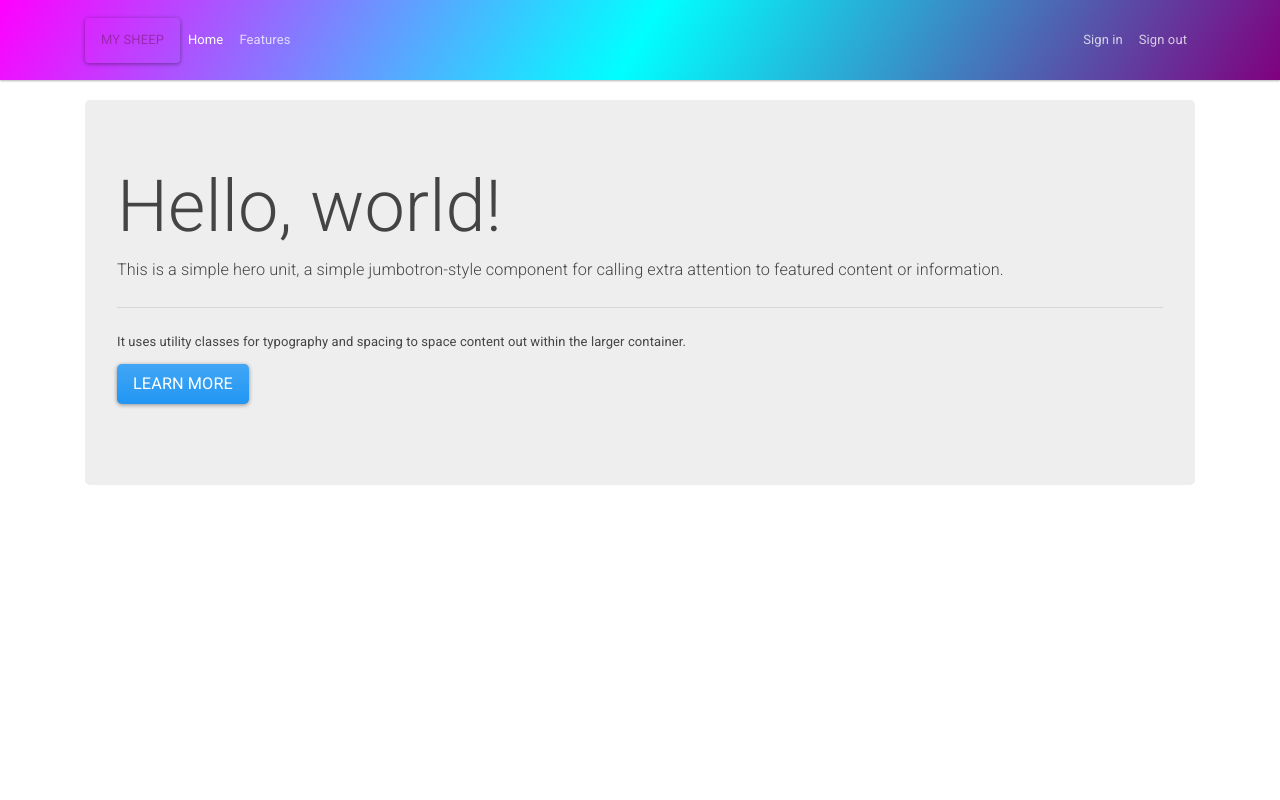
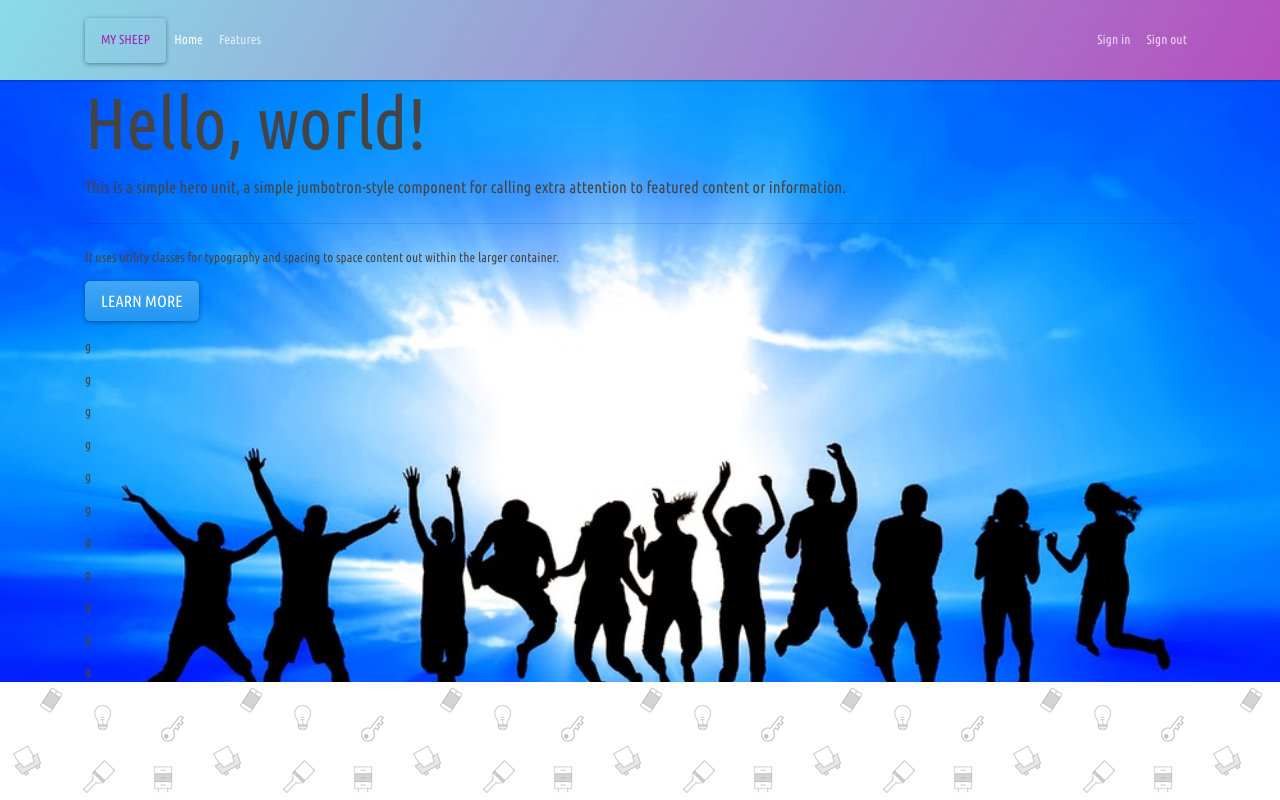
Before and after one commit to amir511/My-Sheep-Flask-edition, a Flask app: page / in a window 1280 px wide. Run offline with Flask 2, Linux system fonts and the light colour scheme; some libraries are stand-ins or nearby versions.

Commit message:
more frontend work

```diff
--- a/static/css/base.css
+++ b/static/css/base.css
@@ -1,3 +1,7 @@
+body{
+    background-image: url("/static/img/doodles.png");
+    font-family: 'Ubuntu Condensed', sans-serif;
+}
 nav{
-    background: linear-gradient(120deg,fuchsia,cyan,purple)
+    background: linear-gradient(120deg,rgb(136, 220, 231),rgb(181, 79, 190))
 }
--- /dev/null
+++ b/static/css/home.css
@@ -0,0 +1,4 @@
+.top{
+    background-image:url("/static/img/youth.jpg");
+    background-size: 100%;
+}
--- a/templates/base.html
+++ b/templates/base.html
@@ -5,8 +5,12 @@
     <meta name="viewport" content="width=device-width, initial-scale=1.0">
     <link rel="stylesheet" href="https://maxcdn.bootstrapcdn.com/bootswatch/4.0.0-beta.3/materia/bootstrap.min.css">
     <script src="https://maxcdn.bootstrapcdn.com/bootstrap/4.0.0-beta.2/js/bootstrap.min.js" integrity="sha384-alpBpkh1PFOepccYVYDB4do5UnbKysX5WZXm3XxPqe5iKTfUKjNkCk9SaVuEZflJ" crossorigin="anonymous"></script>
+    <link href="https://fonts.googleapis.com/css?family=Ubuntu+Condensed" rel="stylesheet">
     <link rel="stylesheet" href="/static/css/base.css">
+    {% block head %}
+    {% endblock %}
     <title>{{ title }}</title>
+
   </head>
   <body>
     <nav class="navbar navbar-expand-lg navbar-dark bg-dark">
@@ -38,9 +42,7 @@
               </div>
 
               </nav>
-        <div class="container">
     {% block body %}
     {% endblock %}
-    </div>
 </body>
 </html>
--- a/templates/home.html
+++ b/templates/home.html
@@ -1,8 +1,12 @@
 {% extends 'base.html' %}
 
+{% block head %}
+<link rel="stylesheet" href="/static/css/home.css">
+{% endblock %}
+
 {% block body %}
-<br>
-<div class="jumbotron">
+<div class="top">
+  <div class="container">
     <h1 class="display-3">Hello, world!</h1>
     <p class="lead">This is a simple hero unit, a simple jumbotron-style component for calling extra attention to featured content or information.</p>
     <hr class="my-4">
@@ -10,5 +14,18 @@
     <p class="lead">
       <a class="btn btn-primary btn-lg" href="#" role="button">Learn more</a>
     </p>
+    <p>g</p>
+    <p>g</p>
+    <p>g</p>
+    <p>g</p>
+    <p>g</p>
+    <p>g</p>
+    <p>g</p>
+    <p>g</p>
+    <p>g</p>
+    <p>g</p>
+    <p>g</p>
+
   </div>
-{% endblock %}
+  </div>
+  {% endblock %}
```
Also changed, not shown: static/img/doodles.png (added), static/img/youth.jpg (added).
